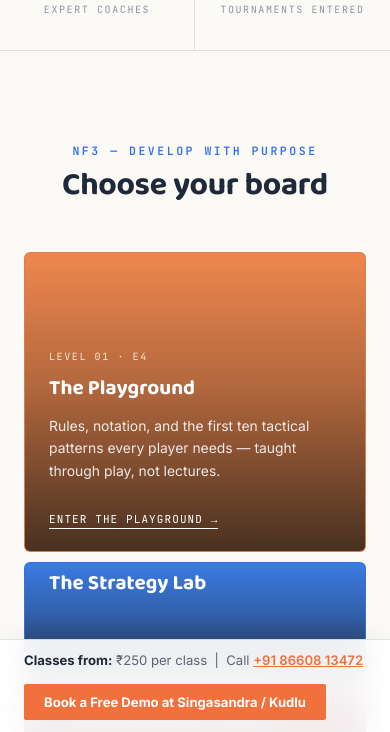
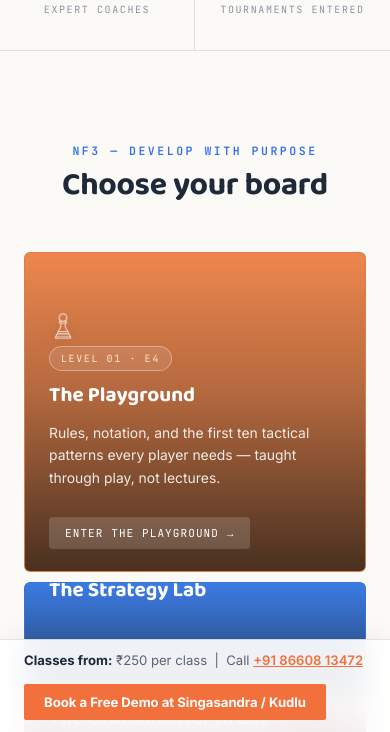
Before and after one commit to AnkitKumarGupta-cloud/chess, a plain HTML site: page index.html in a window 390 px wide. Both pictures are taken after a click on the button 195 px from the left and 1625 px from the top of the page. Shown: the part 1315-2047 px from the top of the page. Drawn offline with Linux system fonts and the light colour scheme; a web font is replaced by a local one.

Commit message:
Add per-card icons and badge-style tags to homepage program cards (pawn/knight/king) - tap-to-expand behavior on mobile unchanged

```diff
--- a/index.html
+++ b/index.html
@@ -275,7 +275,14 @@ section{position:relative;}
 .drawer.arena{background-color:#7A2331;}
 .drawer:hover, .drawer.is-open{flex:2.4;}
 .drawer-content{position:relative; z-index:2; padding:22px 24px; width:100%; color:#fff;}
-.drawer-tag{font-family:var(--mono); font-size:10px; letter-spacing:0.16em; text-transform:uppercase;}
+.drawer-icon{
+  width:34px; height:34px; object-fit:contain; margin-bottom:10px;
+  opacity:0.92; filter:drop-shadow(0 4px 10px rgba(0,0,0,0.25));
+}
+.drawer-tag{
+  display:inline-block; font-family:var(--mono); font-size:10px; letter-spacing:0.16em; text-transform:uppercase;
+  padding:5px 11px; border-radius:999px; border:1px solid rgba(255,255,255,0.35); background:rgba(255,255,255,0.1);
+}
 .drawer.playground .drawer-tag{color:#FFE4CC;}
 .drawer.strategy .drawer-tag{color:#DCEBFF;}
 .drawer.arena .drawer-tag{color:#F6C9CE;}
@@ -299,11 +306,16 @@ section{position:relative;}
     flex:none !important; height:118px; align-items:flex-end;
     border:1px solid var(--line); border-radius:6px;
   }
-  .drawer.is-open{height:300px;}
+  .drawer.is-open{height:320px;}
+  .drawer-icon{width:28px; height:28px; margin-bottom:6px;}
   .drawer-title{font-size:1.3rem;}
   .drawer-desc{max-height:0 !important; opacity:0 !important;}
   .drawer.is-open .drawer-desc{max-height:150px !important; opacity:1 !important;}
-  .drawer-link{opacity:0 !important; transform:translateY(6px) !important;}
+  .drawer-link{
+    opacity:0 !important; transform:translateY(6px) !important;
+    border-bottom:none !important; background:rgba(255,255,255,0.16); padding:9px 16px !important;
+    border-radius:4px; margin-top:14px !important;
+  }
   .drawer.is-open .drawer-link{opacity:1 !important; transform:translateY(0) !important;}
 }
 
@@ -710,6 +722,7 @@ section{position:relative;}
       <div class="drawer-stack">
         <div class="drawer playground" onclick="handleDrawerClick(this, 'beginners')" tabindex="0" role="button" aria-label="Explore Beginners program">
           <div class="drawer-content">
+            <img class="drawer-icon" src="images/decor/icon-pawn-card.png" alt="" aria-hidden="true">
             <span class="drawer-tag">Level 01 · e4</span>
             <h3 class="drawer-title">The Playground</h3>
             <p class="drawer-desc">Rules, notation, and the first ten tactical patterns every player needs — taught through play, not lectures.</p>
@@ -718,6 +731,7 @@ section{position:relative;}
         </div>
         <div class="drawer strategy" onclick="handleDrawerClick(this, 'intermediate')" tabindex="0" role="button" aria-label="Explore Intermediate program">
           <div class="drawer-content">
+            <img class="drawer-icon" src="images/decor/icon-knight-card.png" alt="" aria-hidden="true">
             <span class="drawer-tag">Level 02 · Nf3</span>
             <h3 class="drawer-title">The Strategy Lab</h3>
             <p class="drawer-desc">Opening repertoires, middlegame planning, and endgame technique — the toolkit for consistent tournament wins.</p>
@@ -726,6 +740,7 @@ section{position:relative;}
         </div>
         <div class="drawer arena" onclick="handleDrawerClick(this, 'tournament')" tabindex="0" role="button" aria-label="Explore Tournament program">
           <div class="drawer-content">
+            <img class="drawer-icon" src="images/decor/icon-king-card.png" alt="" aria-hidden="true">
             <span class="drawer-tag">Level 03 · O-O</span>
             <h3 class="drawer-title">The Grandmaster Arena</h3>
             <p class="drawer-desc">FIDE-rated tournament preparation, deep opening theory, and one-on-one game analysis for competitive players.</p>
```
Also changed, not shown: images/decor/icon-king-card.png (added), images/decor/icon-knight-card.png (added), images/decor/icon-pawn-card.png (added).
